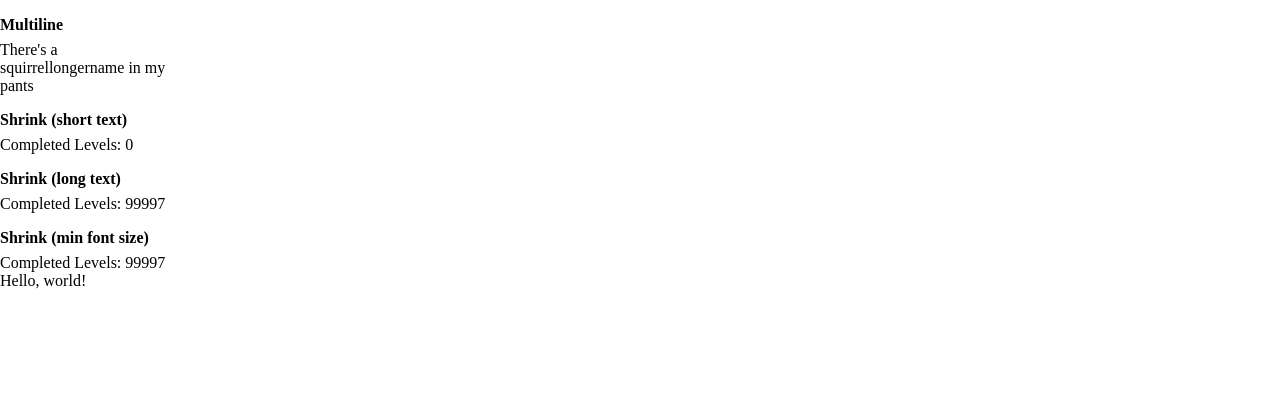
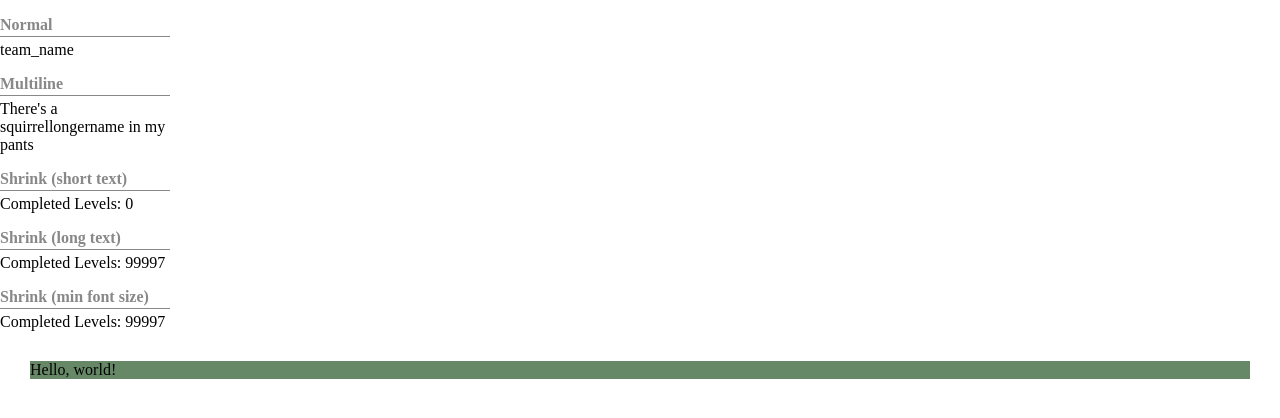
Before and after one commit to moekakiryu/es-atoms, a React app: page / in a window 1280 px wide. Shown: the top 418 px of the page. Built offline with nearby package versions, Linux system fonts and the light colour scheme.

Commit message:
Fix example formatting

```diff
--- a/src/App.tsx
+++ b/src/App.tsx
@@ -42,7 +42,13 @@ const mockupForm = (
   </form>
 )
 
-const pStyle = { marginBottom: 4, paddingBottom: 2, borderBottom: '1px solid white' }
+const pStyle = {
+  marginBottom: 4,
+  paddingBottom: 2,
+  borderBottom: '1px solid #888',
+  fontWeight: 'bold',
+  color: '#888',
+}
 
 function App(): React.ReactNode {
   return (
@@ -53,28 +59,31 @@ function App(): React.ReactNode {
       <div
         style={{
           width: 170,
-          flexShrink: 0,
         }}
       >
-        <p style={pStyle}><strong>Multiline</strong></p>
+        <p style={pStyle}>Normal</p>
+        <ScalableText
+          text={'team_name'}
+        />
+        <p style={pStyle}>Multiline</p>
         <ScalableText
           text={'There\'s a squirrellongername in my pants'}
           wrap
           // minFontSize={16}
         />
 
-        <p style={pStyle}><strong>Shrink (short text)</strong></p>
+        <p style={pStyle}>Shrink (short text)</p>
         <ScalableText
           text={'Completed Levels: 0'}
           minFontSize={16}
         />
 
-        <p style={pStyle}><strong>Shrink (long text)</strong></p>
+        <p style={pStyle}>Shrink (long text)</p>
         <ScalableText
           text={'Completed Levels: 99997'}
         />
 
-        <p style={pStyle}><strong>Shrink (min font size)</strong></p>
+        <p style={pStyle}>Shrink (min font size)</p>
         <ScalableText
           text={'Completed Levels: 99997'}
           minFontSize={20}
@@ -82,7 +91,9 @@ function App(): React.ReactNode {
       </div>
       <div
         style={{
-          // width: 400,
+          background: '#686',
+          flexGrow: 1,
+          margin: 30,
         }}
       >
         Hello, world!
--- a/src/components/ScalableText/ScalableText.tsx
+++ b/src/components/ScalableText/ScalableText.tsx
@@ -42,6 +42,7 @@ function ScalableText({
     setScaleValue(1)
   }
 
+  // Also resize the element if the window changes size (which could resize the container)
   useEffect(() => {
     const resizeListener = (): void => {
       resizeText()
```
